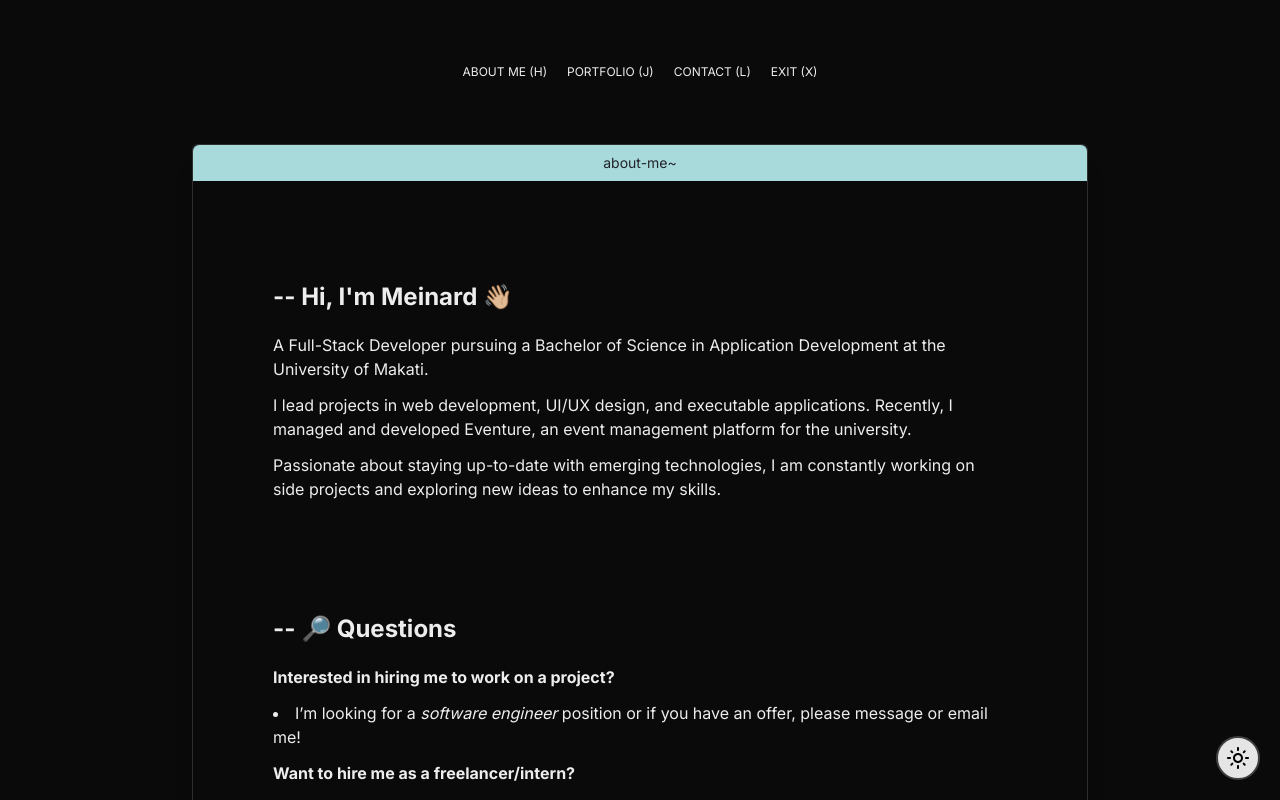
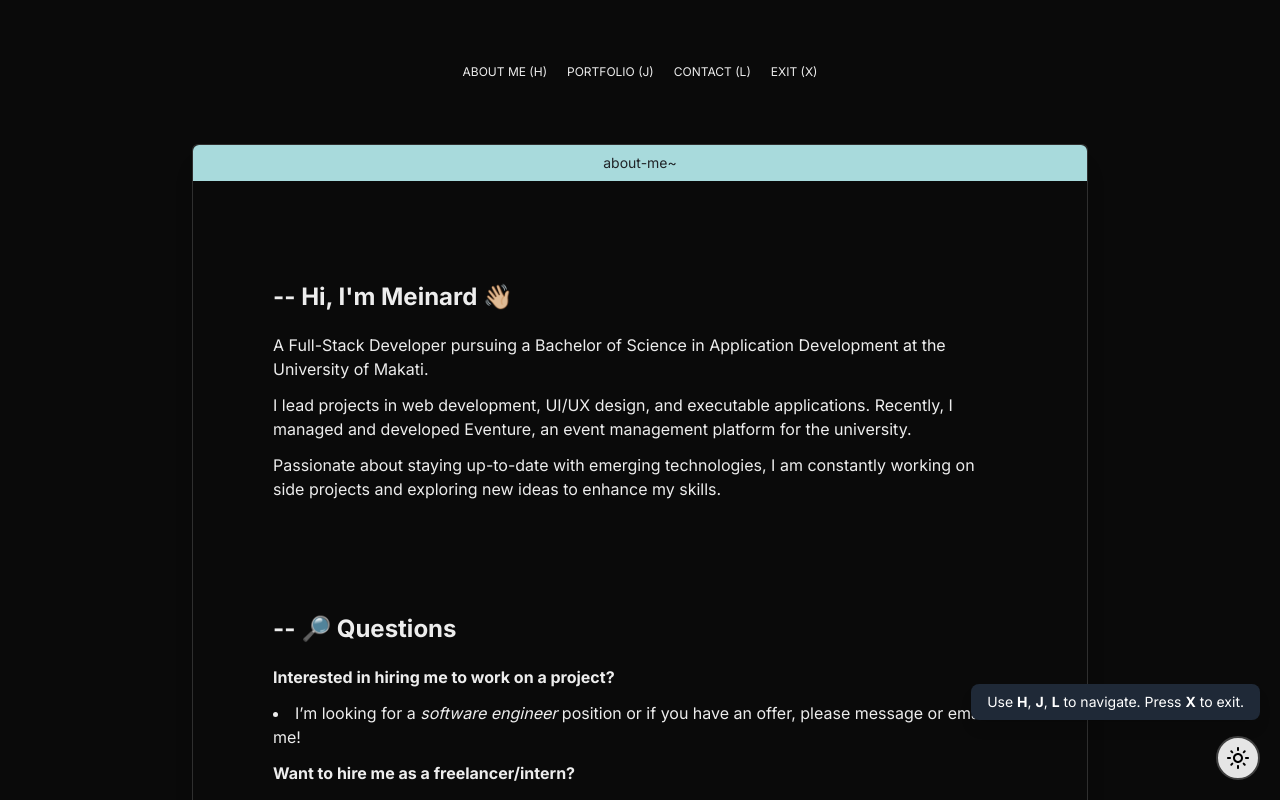
Before and after one commit to MeinardEdrei/Portfolio-Website, a Next.js app: page /About in a window 1280 px wide. Shown: the top 800 px of the page. Built offline with nearby package versions, Linux system fonts and the light colour scheme.

Commit message:
✨ Created navigation guide

```diff
--- a/app/components/Header.js
+++ b/app/components/Header.js
@@ -10,7 +10,9 @@ import { useRouter } from "next/navigation";
 const Header = () => {
   const [menuOpen, setMenuOpen] = useState(false);
   const [currentTheme, setCurrentTheme] = useState('dark');
+  const [showGuide, setShowGuide] = useState(true);
   const menuRef = useRef();
+  const guideRef = useRef();
   const router = useRouter();
 
   useEffect(() => {
@@ -46,7 +48,10 @@ const Header = () => {
       if (menuRef.current && !menuRef.current.contains(event.target)) {
         setMenuOpen(false);
       }
-    }
+      if (guideRef.current && !guideRef.current.contains(event.target)) {
+        setShowGuide(false);
+      }
+    };
 
     const handleKeybinds = (event) => {
       switch (event.key.toLowerCase()) {
@@ -65,18 +70,24 @@ const Header = () => {
         default:
           break;
       }
-    }
+    };
 
     window.addEventListener('mousedown', handleClickOutside);
     window.addEventListener('keydown', handleKeybinds);
     return () => {
       window.removeEventListener('mousedown', handleClickOutside);
       window.removeEventListener('keydown', handleKeybinds);
-    }
+    };
   }, []);
 
   return (
     <div>
+      {/* Navigation Guide */}
+      <div ref={guideRef} className={`fixed hidden md:block bottom-20 right-5 bg-gray-800 text-white px-4 py-2 rounded-lg text-sm z-50 shadow-lg transition transform duration-300 ease-in-out
+        ${showGuide ? `translate-x-0` : `translate-x-96`}`}>
+        Use <span className="font-bold">H</span>, <span className="font-bold">J</span>, <span className="font-bold">L</span> to navigate. Press <span className="font-bold">X</span> to exit.
+      </div>
+
       <section className="flex md:justify-center md:p-16 mt-[5em] md:mt-0">
         <div className="md:flex hidden gap-5 text-xs">
           <Link href="/About">ABOUT ME (H)</Link>
@@ -86,9 +97,11 @@ const Header = () => {
         </div>
         <div className="fixed top-10 border-[1px] right-5 rounded-md bg-[var(--background)] opacity-60 md:hidden flex place-self-end">
           <button onClick={() => setMenuOpen(true)} className={menuOpen ? `hidden` : ``}><CiSettings className="text-3xl" /></button>
-        </div>
-      </section>
-      <div ref={menuRef} className={`fixed top-0 right-0 z-10 flex flex-col bg-[var(--background)] h-screen p-16 gap-10
+        </div >
+      </section >
+
+      {/* Sidebar Menu */}
+      < div ref={menuRef} className={`fixed top-0 right-0 z-10 flex flex-col bg-[var(--background)] h-screen p-16 gap-10
           transition transform duration-300 ease-in-out ${menuOpen ? "translate-x-0" : "translate-x-full"}
         `}>
         <div>
@@ -101,13 +114,15 @@ const Header = () => {
           <Link href="/Portfolio" className="text-sm" onClick={() => setMenuOpen(false)}>PORTFOLIO (J)</Link>
           <Link href="/Contact" className="text-sm" onClick={() => setMenuOpen(false)}>CONTACT (L)</Link>
         </div>
-      </div>
-      <button
+      </div >
+
+      {/* Theme Toggle Button */}
+      < button
         onClick={toggleTheme}
         className="fixed bottom-5 right-5 bg-neutral-800 dark:bg-neutral-200 text-white dark:text-black text-xl md:text-2xl rounded-full border-2 dark:border-neutral-700 p-2 z-50"
       >
         {currentTheme === 'light' ? <MdOutlineDarkMode /> : <MdOutlineLightMode />}
-      </button>
+      </button >
     </div >
   );
 }
```
